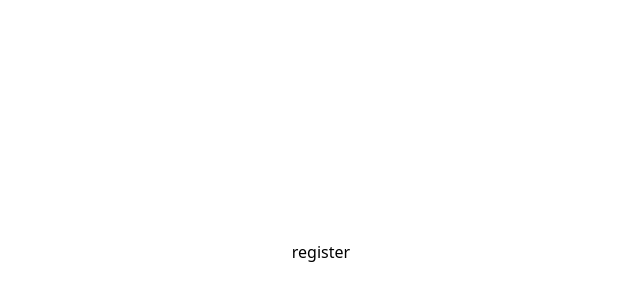
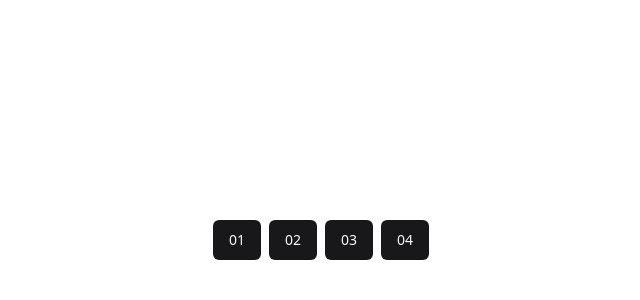
Before and after one commit to vanessapnk/coDuckJS, a Next.js app: page /register in a window 1280 px wide. Shown: the part 148-448 px from the top of the page, without its empty margins (319-959 px from the left). Built offline with nearby package versions, Linux system fonts and the light colour scheme.

Commit message:
update form register

```diff
--- /dev/null
+++ b/components/register/checklist.jsx
@@ -0,0 +1,44 @@
+import { useState, useEffect } from "react";
+import { Switch } from "@/components/ui/switch";
+
+export function CheckList({ setStacks, stackName, initialCheckedState }) {
+    // const [isChecked, setIsChecked] = useState(false);
+
+    // useEffect(() => {
+    //     setIsChecked(initialCheckedState);
+    // }, []);
+
+    // const handleClick = () => {
+    //     const newValue = !isChecked;
+    //     setIsChecked(newValue);
+
+    //     setStacks((prevStacks) =>
+    //         newValue
+    //             ? [...prevStacks, stackName]
+    //             : prevStacks.filter((stack) => stack !== stackName)
+    //     );
+    // };
+
+    return (
+        <div>
+            dsdd
+        </div>
+        // <div
+        //     className="container flex flex-col gap-4 cursor-pointer"
+        //     onClick={handleClick}
+        // >
+        //     <div className="flex flex-col items-center gap-2">
+        //         <div
+        //             className={`w-full border dark:border-zinc-800 flex content-center flex-row items-center justify-between p-4 py-6 rounded-3xl
+        //   ${isChecked
+        //                     ? "bg-blue-100 dark:bg-blue-900 dark:bg-opacity-10 "
+        //                     : "bg-slate-50 dark:bg-zinc-950"
+        //                 } `}
+        //         >
+        //             <p className="flex font-semibold text-xl">{stackName}</p>
+        //             <Switch checked={isChecked} />
+        //         </div>
+        //     </div>
+        // </div>
+    );
+}
--- a/components/ui/tabs.jsx
+++ b/components/ui/tabs.jsx
@@ -9,7 +9,7 @@ const TabsList = React.forwardRef(({ className, ...props }, ref) => (
   <TabsPrimitive.List
     ref={ref}
     className={cn(
-      "inline-flex h-10 items-center justify-center rounded-md bg-zinc-100 p-1 text-zinc-500 dark:bg-zinc-800 dark:text-zinc-400",
+      "",
       className
     )}
     {...props} />
@@ -20,7 +20,7 @@ const TabsTrigger = React.forwardRef(({ className, ...props }, ref) => (
   <TabsPrimitive.Trigger
     ref={ref}
     className={cn(
-      "inline-flex items-center justify-center whitespace-nowrap rounded-sm px-3 py-1.5 text-sm font-medium ring-offset-white transition-all focus-visible:outline-none focus-visible:ring-2 focus-visible:ring-zinc-950 focus-visible:ring-offset-2 disabled:pointer-events-none disabled:opacity-50 data-[state=active]:bg-white data-[state=active]:text-zinc-950 data-[state=active]:shadow-sm dark:ring-offset-zinc-950 dark:focus-visible:ring-zinc-300 dark:data-[state=active]:bg-zinc-950 dark:data-[state=active]:text-zinc-50",
+      "",
       className
     )}
     {...props} />
@@ -31,7 +31,7 @@ const TabsContent = React.forwardRef(({ className, ...props }, ref) => (
   <TabsPrimitive.Content
     ref={ref}
     className={cn(
-      "mt-2 ring-offset-white focus-visible:outline-none focus-visible:ring-2 focus-visible:ring-zinc-950 focus-visible:ring-offset-2 dark:ring-offset-zinc-950 dark:focus-visible:ring-zinc-300",
+      "",
       className
     )}
     {...props} />
--- /dev/null
+++ b/pages/login.jsx
@@ -0,0 +1,27 @@
+"use client"
+import { Input } from "@/components/ui/input"
+import { Label } from "@/components/ui/label"
+import { Button } from "@/components/ui/button"
+
+
+export default function Login() {
+    return (
+        <>
+            <div className="flex items-center justify-center h-dvh">
+                <div className="container flex flex-col gap-4">
+                    <div className="flex flex-col gap-2">
+                        <Label htmlFor="email">Email</Label>
+                        <Input type="email" id="email" placeholder="Email" />
+                    </div>
+                    <div className="flex flex-col gap-2">
+                        <Label htmlFor="email">Password</Label>
+                        <Input type="email" id="email" placeholder="Password" />
+                    </div>
+                    <div className="mt-4">
+                        <Button type="submit">Login</Button>
+                    </div>
+                </div>
+            </div >
+        </>
+    )
+}
--- a/pages/register.jsx
+++ b/pages/register.jsx
@@ -2,9 +2,11 @@ import * as React from "react"
 import { Textarea } from "@/components/ui/textarea"
 import { Button } from "@/components/ui/button"
 import { Input } from "@/components/ui/input"
+import { Label } from "@/components/ui/label"
 import { useState } from "react"
-import { CheckList } from "@/components/custom/checklist";
+import { CheckList } from "@/components/register/checklist"
 import Link from "next/link";
+import { Tabs, TabsContent, TabsList, TabsTrigger } from "@/components/ui/tabs"
 
 
 export default function Register() {
@@ -23,23 +25,44 @@ export default function Register() {
 
     const hobbiesList = ["Hiking", "Photography", "Reading", "Gardening", "Cooking", "Painting", "Dancing", "Music", "Traveling"];
 
-    async function createEntry() {
-        await fetch("api/entry/register", {
-            method: 'POST',
-            headers: { 'Content-Type': 'application/json' },
-            body: JSON.stringify({
-                email, password, passwordConfirm, userName, age, about, city, job, stacks, hobbies
-            })
-        })
-    }
-
+    // async function createEntry() {
+    //     await fetch("api/entry/register", {
+    //         method: 'POST',
+    //         headers: { 'Content-Type': 'application/json' },
+    //         body: JSON.stringify({
+    //             email, password, passwordConfirm, userName, age, about, city, job, stacks, hobbies
+    //         })
+    //     })
+    // }
     return (
         <div className="flex items-center justify-center flex-col h-dvh">
             <div>
-                register
-                {/* <Carousel setApi={setApi} className="w-full pb-10 ">
-                    <CarouselContent >
-                        <CarouselItem  >
+                <Tabs defaultValue="account" className="w-[400px]">
+                    <TabsList className="flex gap-2 justify-center">
+                        <TabsTrigger value="01">
+                            <Button>
+                                01
+                            </Button>
+                        </TabsTrigger>
+                        <TabsTrigger value="02">
+                            <Button>
+                                02
+                            </Button>
+                        </TabsTrigger>
+                        <TabsTrigger value="03">
+                            <Button>
+                                03
+                            </Button>
+                        </TabsTrigger>
+
+                        <TabsTrigger value="04">
+                            <Button>
+                                04
+                            </Button>
+                        </TabsTrigger>
+
+                    </TabsList>
+                    <TabsContent value="01" className="mt-6">
                         <div className="container flex flex-col gap-4">
                             <div>
                                 <Label htmlFor="email">Email</Label>
@@ -61,9 +84,27 @@ export default function Register() {
                             </div>
                             <div></div>
                         </div>
-                        </CarouselItem>
+                        <div className="flex gap-2 justify-evenly content-center w-full items-center ">
+                            <TabsList >
+                                <div className="w-full">
+                                    <TabsTrigger value="01">
+                                        <Button>
+                                            Back
+                                        </Button>
+                                    </TabsTrigger>
+                                </div>
+                            </TabsList>
 
-                        <CarouselItem >
+                            <TabsList>
+                                <TabsTrigger value="02">
+                                    <Button>
+                                        Next
+                                    </Button>
+                                </TabsTrigger>
+                            </TabsList>
+                        </div>
+                    </TabsContent>
+                    <TabsContent value="02" className="mt-6">
                         <div className="container flex flex-col gap-4">
                             <div>
                                 <Label htmlFor="text">Name</Label>
@@ -85,9 +126,8 @@ export default function Register() {
                             </div>
                             <div></div>
                         </div>
-                        </CarouselItem>
-
-                        <CarouselItem className="">
+                    </TabsContent>
+                    <TabsContent value="03" className="mt-6">
                         <div className="container flex flex-col gap-4">
                             <div>
                                 <Label htmlFor="text">Location</Label>
@@ -103,7 +143,49 @@ export default function Register() {
                             </div>
                             <div></div>
                         </div>
-                        </CarouselItem>
+                    </TabsContent>
+
+                    <TabsContent value="04" className="flex pl-0 flex-col gap-4 mt-6">
+                        {stacksList.map((stack, index) => (
+                            <CheckList
+                                key={index}
+                                setStacks={setStacks}
+                                stackName={stack}
+                            />
+                        ))}
+                        <div></div>
+                    </TabsContent>
+                    <TabsContent value="03" className="mt-6"></TabsContent>
+                    <TabsContent value="03" className="mt-6"></TabsContent>
+                </Tabs>
+
+
+                {/* <TabsContent value="01" className="mt-6">
+                        <div className="bg-zinc-950 rounded-lg h-60 mb-6">
+
+                        </div>
+                        <div className="flex gap-2 justify-evenly content-center w-full items-center ">
+                            <TabsList >
+                                <div className="w-full">
+                                    <Button >
+                                        <TabsTrigger value="01">Back</TabsTrigger>
+                                    </Button>
+                                </div>
+                            </TabsList>
+
+                            <TabsList>
+                                <Button>
+                                    <TabsTrigger value="02">Next</TabsTrigger>
+                                </Button>
+                            </TabsList>
+                        </div>
+                    </TabsContent> */}
+
+                {/* <Carousel setApi={setApi} className="w-full pb-10 ">
+                    <CarouselContent >
+
+
+
                         <CarouselItem className="flex pl-0 flex-col gap-4">
                             {stacksList.map((stack, index) => (
                                 <CheckList
```
Lines whose indentation alone changed are shown as unchanged.
